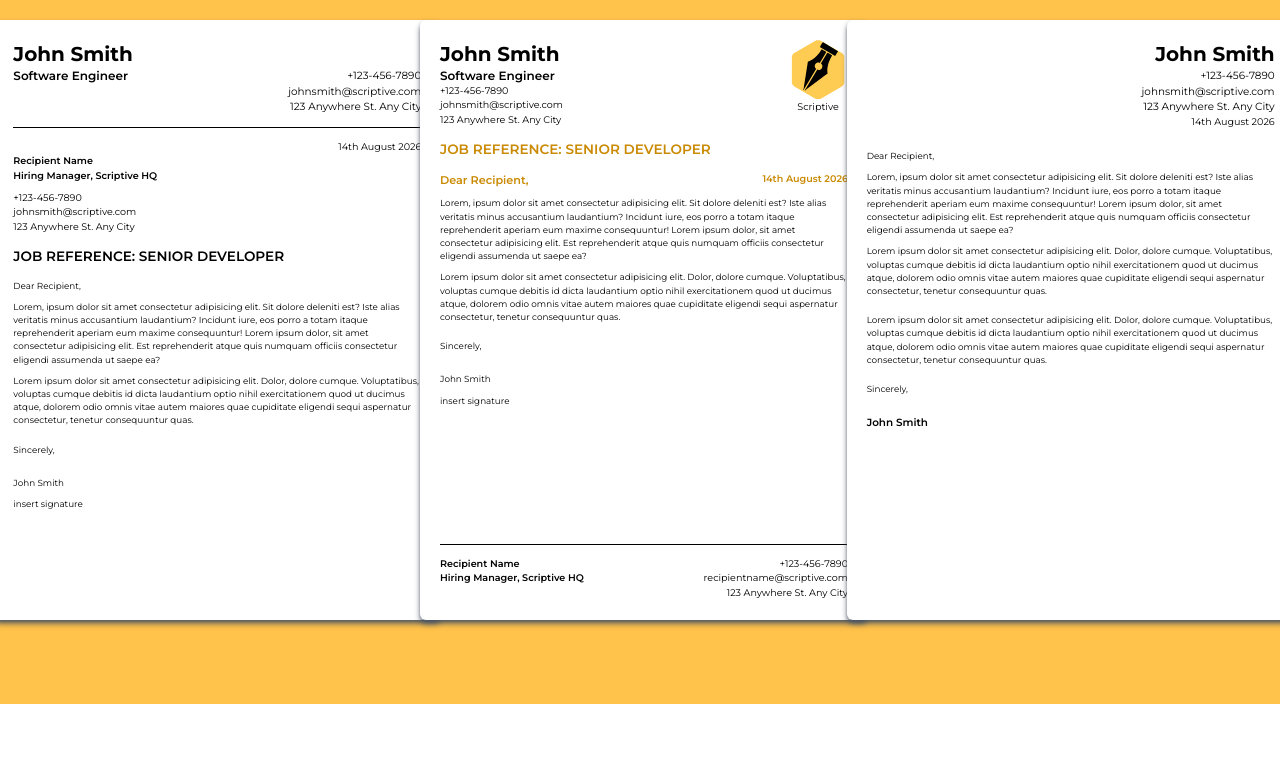
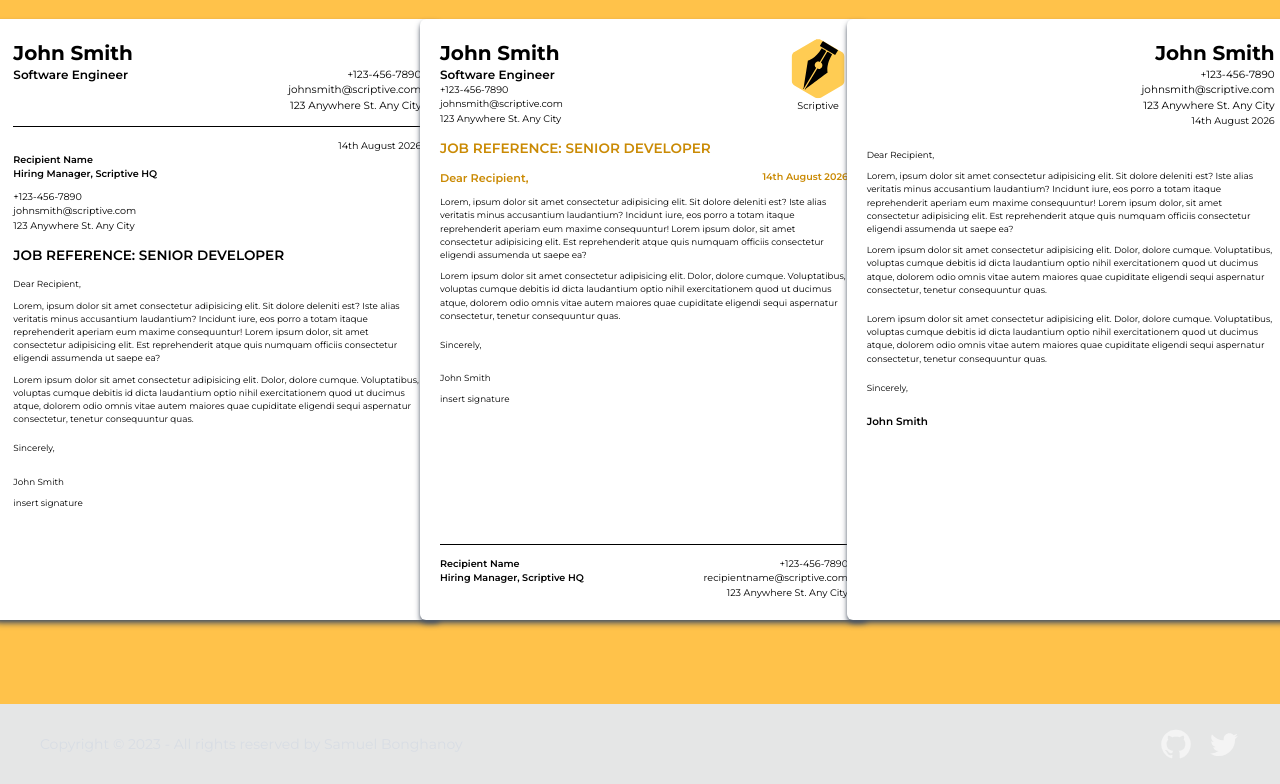
Before and after one commit to Samuel-Bonghanoy/Scriptive, a Next.js app: page /templates in a window 1280 px wide. Shown: the part 256-1040 px from the top of the page. Before the commit the page ends 960 px from the top, so only its background shows below. Built offline with nearby package versions, Linux system fonts and the light colour scheme.

Commit message:
feat: add a templates route

```diff
--- a/app/templates/layout.tsx
+++ b/app/templates/layout.tsx
@@ -1,9 +1,10 @@
+import Footer from "@/components/ui/footer";
 import Navbar from "@/components/ui/navbar";
 import StyleIcon from "@mui/icons-material/Style";
 
 export default function Layout({ children }: { children: React.ReactNode }) {
   return (
-    <div className="flex h-[120vh] flex-col md:overflow-hidden">
+    <div className="flex h-[130vh] flex-col md:overflow-hidden">
       <Navbar theme="yellow" />
       <div className="bg-slate-50 pb-3 pl-[3%] text-sm text-black font-semibold breadcrumbs overflow-y-hidden ">
         <ul>
@@ -29,6 +30,7 @@ export default function Layout({ children }: { children: React.ReactNode }) {
       <div className="grid grid-rows-3 lg:grid-rows-none lg:grid-cols-3 h-full bg-subyellow items-center justify-items-center">
         {children}
       </div>
+      <Footer />
     </div>
   );
 }
--- a/components/ui/navbar.tsx
+++ b/components/ui/navbar.tsx
@@ -35,6 +35,7 @@ export default function Navbar({ theme }: { theme: string }) {
             </label>
           </div>
           <div className="flex-1 px-2 mx-6">
+            <Link href="/">
               <Image
                 src="/logo.svg"
                 alt="Next.js Logo"
@@ -42,6 +43,7 @@ export default function Navbar({ theme }: { theme: string }) {
                 height={60}
                 priority
               />{" "}
+            </Link>
           </div>
           <div className="flex-none hidden lg:block yes">
             <ul className="flex gap-4 pr-12 text-black font-bold items-center ">
```
Lines whose indentation alone changed are shown as unchanged.
